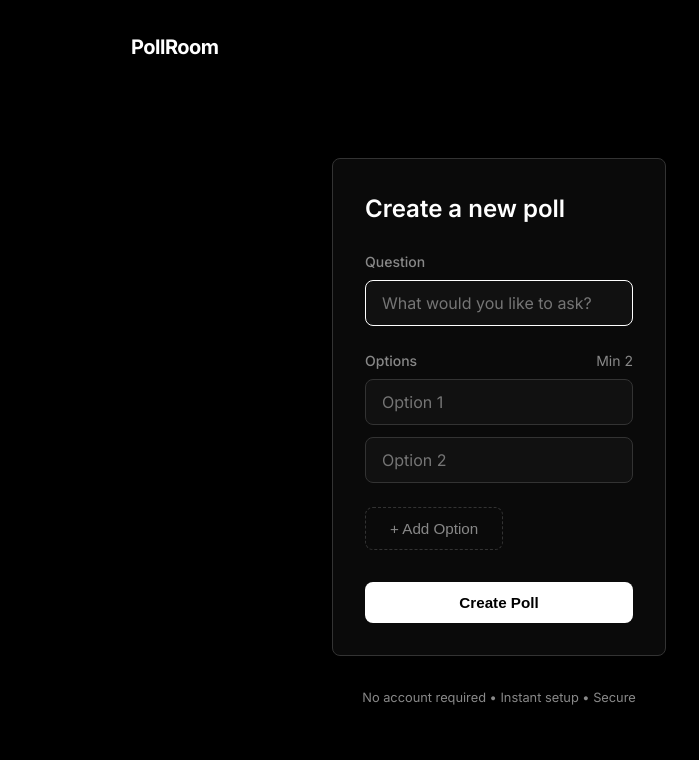
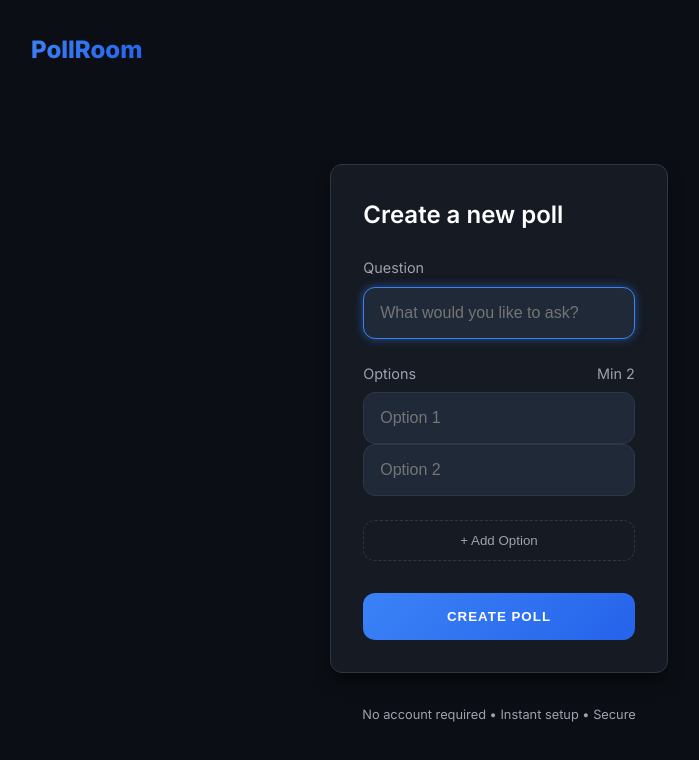
Before and after one commit to Shubhamver45/Poll-Room, a React (Vite) app: page /create in a window 1280 px wide. Shown: the top 760 px of the page, without its empty margins (141-840 px from the left). Built offline with nearby package versions, Linux system fonts and the light colour scheme; no server answers.

Commit message:
style: Restore Original Neural/Cyberpunk Theme (User Request)

```diff
--- a/src/index.css
+++ b/src/index.css
@@ -1,23 +1,65 @@
-@import url('https://fonts.googleapis.com/css2?family=Inter:wght@400;500;600;700&display=swap');
+@import url('https://fonts.googleapis.com/css2?family=Inter:wght@400;500;600;700;800&display=swap');
 
 :root {
-  /* Minimal Dark Theme (Vercel/Linear Style) */
-  --bg-app: #000000;
-  --bg-card: #0A0A0A;
-  --bg-input: #111111;
+  /* Default Cyber Blue Theme */
+  --bg-app: #0B0E14;
+  --bg-panel: #151A23;
+  --bg-input: #1F2937;
 
   --text-main: #FFFFFF;
-  --text-muted: #888888;
-  --text-dim: #444444;
+  --text-muted: #9CA3AF;
 
-  --border: #333333;
-  --border-focus: #FFFFFF;
+  --primary: #3B82F6;
+  /* Blue */
+  --primary-glow: rgba(59, 130, 246, 0.5);
+  --primary-gradient: linear-gradient(135deg, #3B82F6 0%, #2563EB 100%);
 
-  --primary: #FFFFFF;
-  --primary-text: #000000;
+  --border: #2D3748;
+  --radius: 12px;
 
-  --radius: 8px;
-  --shadow: 0 4px 12px rgba(0, 0, 0, 0.5);
+  --shadow-lg: 0 10px 15px -3px rgba(0, 0, 0, 0.5);
+}
+
+/* --- NEURAL THEMES (AI ADAPTIVE) --- */
+
+/* 1. LOVE / JOY (Vaporwave Pink/Purple) */
+.theme-joy {
+  --bg-app: #0F0518;
+  --bg-panel: #1A0B2E;
+  --bg-input: #2D1B4E;
+  --primary: #D946EF;
+  --primary-glow: rgba(217, 70, 239, 0.5);
+  --primary-gradient: linear-gradient(135deg, #D946EF 0%, #8B5CF6 100%);
+  --border: #4C1D95;
+}
+
+/* 2. WAR / DANGER (Red Alert) */
+.theme-fire {
+  --bg-app: #1A0505;
+  --bg-panel: #2B0B0B;
+  --bg-input: #450A0A;
+  --primary: #EF4444;
+  --primary-glow: rgba(239, 68, 68, 0.5);
+  --primary-gradient: linear-gradient(135deg, #EF4444 0%, #B91C1C 100%);
+  --border: #7F1D1D;
+}
+
+/* 3. MONEY / GROWTH (Matrix Green) */
+.theme-emerald {
+  --bg-app: #020402;
+  /* Deep Dark Green/Black */
+  --bg-panel: #064E3B;
+  /* Dark Green Panel */
+  --bg-input: #065F46;
+  --primary: #10B981;
+  /* Emerald */
+  --primary-glow: rgba(16, 185, 129, 0.5);
+  --primary-gradient: linear-gradient(135deg, #10B981 0%, #059669 100%);
+  --border: #065F46;
+  --text-main: #D1FAE5;
+
+  /* Matrix Font for Tech Vibe */
+  font-family: 'JetBrains Mono', 'Inter', monospace;
 }
 
 * {
@@ -32,11 +74,13 @@ body {
   color: var(--text-main);
   line-height: 1.5;
   min-height: 100vh;
+  transition: background-color 0.5s ease;
+  /* Smooth Theme Switch */
 }
 
 /* Layout */
 .app-container {
-  max-width: 800px;
+  max-width: 1000px;
   margin: 0 auto;
   padding: 2rem;
   min-height: 100vh;
@@ -44,147 +88,82 @@ body {
   flex-direction: column;
 }
 
-/* Cards */
-.card {
-  background: var(--bg-card);
-  border: 1px solid var(--border);
-  border-radius: var(--radius);
-  padding: 2rem;
-  box-shadow: var(--shadow);
-}
-
-/* Headers */
+/* Header */
 .header {
   display: flex;
   justify-content: space-between;
   align-items: center;
   margin-bottom: 2rem;
-  padding-bottom: 1rem;
+  padding-bottom: 1.5rem;
   border-bottom: 1px solid var(--border);
 }
 
 .header-logo span {
-  font-weight: 700;
-  font-size: 1.25rem;
-  letter-spacing: -0.5px;
+  font-size: 1.5rem;
+  font-weight: 800;
+  background: var(--primary-gradient);
+  -webkit-background-clip: text;
+  -webkit-text-fill-color: transparent;
 }
 
-/* Forms */
-.form-group {
+/* Cards */
+.card {
+  background: var(--bg-panel);
+  border: 1px solid var(--border);
+  border-radius: var(--radius);
+  padding: 2rem;
+  box-shadow: var(--shadow-lg);
+  margin-bottom: 2rem;
+  transition: border-color 0.3s ease, background-color 0.3s ease;
+}
+
+/* Poll Question */
+.poll-question {
+  font-size: 2rem;
+  font-weight: 700;
   margin-bottom: 1.5rem;
 }
 
-.form-label {
-  display: block;
-  font-size: 0.875rem;
-  color: var(--text-muted);
-  margin-bottom: 0.5rem;
-  font-weight: 500;
-}
-
-.form-input {
-  width: 100%;
-  padding: 0.75rem 1rem;
-  background: var(--bg-input);
-  border: 1px solid var(--border);
-  border-radius: var(--radius);
-  color: var(--text-main);
-  font-size: 1rem;
-  font-family: inherit;
-  transition: border-color 0.15s ease;
-}
-
-.form-input:focus {
-  outline: none;
-  border-color: var(--border-focus);
-}
-
-.form-input:disabled {
-  opacity: 0.5;
-  cursor: not-allowed;
-}
-
-/* Buttons */
-.btn {
-  display: inline-flex;
-  align-items: center;
-  justify-content: center;
-  padding: 0.75rem 1.5rem;
-  border-radius: var(--radius);
-  font-weight: 500;
-  font-size: 0.95rem;
-  cursor: pointer;
-  transition: all 0.15s ease;
-  border: none;
-}
-
-.btn-primary {
-  background: var(--primary);
-  color: var(--primary-text);
-  font-weight: 600;
-}
-
-.btn-primary:hover {
-  background: #EAEAEA;
-}
-
-.btn-primary:active {
-  transform: scale(0.98);
-}
-
-.btn-secondary {
-  background: transparent;
-  color: var(--text-muted);
-  border: 1px solid var(--border);
-}
-
-.btn-secondary:hover {
-  border-color: var(--text-main);
-  color: var(--text-main);
-}
-
-.btn-full {
-  width: 100%;
-}
-
-/* Poll Specifics */
-.poll-question {
-  font-size: 1.75rem;
-  font-weight: 700;
-  letter-spacing: -0.02em;
-  line-height: 1.3;
-  margin-bottom: 0.5rem;
-}
-
+/* Poll Options */
 .poll-option {
   position: relative;
   background: var(--bg-input);
   border: 1px solid var(--border);
   border-radius: var(--radius);
-  padding: 1rem;
-  /* Better padding */
-  margin-bottom: 0.75rem;
+  margin-bottom: 1rem;
   cursor: pointer;
-  transition: border-color 0.15s;
   overflow: hidden;
-  /* Ensure bar stays inside */
+  transition: all 0.2s;
 }
 
 .poll-option:hover {
-  border-color: var(--text-muted);
+  border-color: var(--primary);
+  box-shadow: 0 0 10px var(--primary-glow);
+  /* Neon Glow on Hover */
 }
 
 .poll-option--selected {
   border-color: var(--primary);
-  background: rgba(255, 255, 255, 0.05);
+  box-shadow: 0 0 15px var(--primary-glow);
 }
 
 .poll-option__content {
   position: relative;
   z-index: 2;
+  padding: 1rem 1.25rem;
   display: flex;
   justify-content: space-between;
   align-items: center;
+}
+
+.poll-option__text {
+  font-weight: 500;
+  font-size: 1.1rem;
+}
+
+.poll-option__percent {
+  font-weight: 700;
+  color: var(--primary);
 }
 
 .poll-option__bar {
@@ -192,34 +171,122 @@ body {
   top: 0;
   left: 0;
   bottom: 0;
-  background: rgba(255, 255, 255, 0.15);
-  /* Clean white bar */
+  background: var(--primary-gradient);
+  opacity: 0.2;
   z-index: 1;
-  transition: width 0.6s cubic-bezier(0.16, 1, 0.3, 1);
+  transition: width 0.8s cubic-bezier(0.4, 0, 0.2, 1);
 }
 
-.poll-option__text {
-  font-weight: 500;
+/* Buttons */
+.btn-primary {
+  background: var(--primary-gradient);
+  color: white;
+  border: none;
+  padding: 1rem 2rem;
+  border-radius: var(--radius);
+  font-weight: 600;
+  cursor: pointer;
+  width: 100%;
+  text-transform: uppercase;
+  letter-spacing: 1px;
+  transition: all 0.2s;
 }
 
-/* Utility */
+.btn-primary:disabled {
+  opacity: 0.6;
+  cursor: not-allowed;
+}
+
+.btn-primary:hover:not(:disabled) {
+  box-shadow: 0 0 20px var(--primary-glow);
+  transform: translateY(-1px);
+}
+
+.btn-secondary {
+  background: transparent;
+  color: var(--text-muted);
+  border: 1px solid var(--border);
+  padding: 0.75rem;
+  border-radius: var(--radius);
+  cursor: pointer;
+  width: 100%;
+}
+
+.btn-secondary:hover {
+  color: var(--text-main);
+  border-color: var(--text-main);
+}
+
+
+/* Inputs */
+.form-group {
+  margin-bottom: 1.5rem;
+}
+
+.form-label {
+  display: block;
+  color: var(--text-muted);
+  margin-bottom: 0.5rem;
+  font-size: 0.9rem;
+}
+
+.form-input {
+  width: 100%;
+  padding: 1rem;
+  background: var(--bg-input);
+  border: 1px solid var(--border);
+  border-radius: var(--radius);
+  color: var(--text-main);
+  font-size: 1rem;
+}
+
+.form-input:focus {
+  outline: none;
+  border-color: var(--primary);
+  box-shadow: 0 0 10px var(--primary-glow);
+}
+
+/* Confetti */
+.confetti-container {
+  pointer-events: none;
+  position: fixed;
+  top: 0;
+  left: 0;
+  width: 100%;
+  height: 100%;
+  z-index: 999;
+}
+
+/* Responsive Grid */
+.poll-grid {
+  display: flex;
+  gap: 2rem;
+  align-items: flex-start;
+  flex-wrap: wrap;
+}
+
+@media (max-width: 768px) {
+  .poll-grid {
+    flex-direction: column;
+  }
+}
+
+/* Toast */
 .toast {
   position: fixed;
   bottom: 2rem;
   right: 2rem;
-  background: var(--bg-card);
+  background: var(--bg-panel);
   border: 1px solid var(--border);
   color: var(--text-main);
   padding: 1rem 1.5rem;
   border-radius: var(--radius);
-  box-shadow: var(--shadow);
-  display: flex;
-  align-items: center;
-  gap: 12px;
-  transform: translateY(20px);
+  box-shadow: 0 10px 40px -10px rgba(0, 0, 0, 0.5);
+  transform: translateY(100px);
   opacity: 0;
-  transition: all 0.2s ease;
-  z-index: 100;
+  transition: all 0.3s;
+  z-index: 1000;
+  border-left: 4px solid var(--primary);
 }
 
 .toast--visible {
@@ -227,47 +294,15 @@ body {
   opacity: 1;
 }
 
+/* Status Badges */
 .live-badge {
-  color: #10B981;
+  background: rgba(0, 0, 0, 0.3);
+  color: var(--primary);
+  border: 1px solid var(--primary);
+  padding: 4px 10px;
+  border-radius: 20px;
   font-size: 0.75rem;
-  font-weight: 600;
+  font-weight: 700;
   text-transform: uppercase;
-  letter-spacing: 1px;
-  border: 1px solid #10B981;
-  padding: 2px 8px;
-  border-radius: 4px;
+  box-shadow: 0 0 10px var(--primary-glow);
 }
-
-/* Option Inputs */
-.option-row {
-  display: flex;
-  gap: 0.5rem;
-  margin-bottom: 0.75rem;
-}
-
-.remove-option-btn {
-  background: transparent;
-  border: none;
-  color: var(--text-muted);
-  font-size: 1.5rem;
-  /* Larger X */
-  cursor: pointer;
-  padding: 0 0.5rem;
-}
-
-.remove-option-btn:hover {
-  color: #EF4444;
-  /* Red on hover */
-}
-
-.poll-grid {
-  display: grid;
-  grid-template-columns: 1fr 300px;
-  gap: 2rem;
-}
-
-@media (max-width: 768px) {
-  .poll-grid {
-    grid-template-columns: 1fr;
-  }
-}
--- a/src/pages/ViewPoll.jsx
+++ b/src/pages/ViewPoll.jsx
@@ -5,13 +5,22 @@ import { getSocket, joinPollRoom, leavePollRoom, emitVote } from '../services/so
 import { getVoterId, markPollAsVoted, hasVotedOnPoll } from '../services/voter';
 
 /* --- PARTICLES COMPONENT --- */
-const Confetti = () => {
-    const particles = Array.from({ length: 30 });
+const Confetti = ({ theme }) => {
+    const particles = Array.from({ length: 40 });
+    const getColors = () => {
+        // Colors match the theme
+        if (theme === 'theme-fire') return ['#EF4444', '#B91C1C', '#FFA500'];
+        if (theme === 'theme-joy') return ['#D946EF', '#8B5CF6', '#F472B6'];
+        if (theme === 'theme-emerald') return ['#10B981', '#059669', '#34D399'];
+        return ['#3B82F6', '#60A5FA', '#93C5FD']; // Default Blue
+    };
+    const colors = getColors();
+
     return (
-        <div style={{ position: 'fixed', top: 0, left: 0, width: '100%', height: '100%', pointerEvents: 'none', zIndex: 9999, overflow: 'hidden' }}>
+        <div className="confetti-container">
             {particles.map((_, i) => {
                 const left = Math.random() * 100;
-                const color = ['#FFFFFF', '#888888', '#444444'][Math.floor(Math.random() * 3)]; // Monochrome confetti
+                const color = colors[Math.floor(Math.random() * colors.length)];
                 return (
                     <div
                         key={i}
@@ -19,12 +28,12 @@ const Confetti = () => {
                             position: 'absolute',
                             top: '-10px',
                             left: `${left}%`,
-                            width: '6px',
-                            height: '6px',
+                            width: '8px',
+                            height: '8px',
                             backgroundColor: color,
-                            borderRadius: '2px', // Square confetti
+                            borderRadius: '50%',
                             animation: `fall ${1 + Math.random() * 2}s linear ${Math.random() * 0.5}s forwards`,
-                            opacity: 0.6
+                            opacity: 0.8
                         }}
                     />
                 );
@@ -32,6 +41,22 @@ const Confetti = () => {
             <style>{`@keyframes fall { to { transform: translateY(100vh) rotate(360deg); opacity: 0; } }`}</style>
         </div>
     );
+};
+
+// --- NEURAL THEME LOGIC (Restored) ---
+const determineTheme = (text) => {
+    const t = text.toLowerCase();
+
+    const fireKeywords = ['hate', 'worst', 'kill', 'war', 'danger', 'dead', 'die', 'bad', 'evil', 'fight', 'angry', 'error', 'fail'];
+    if (fireKeywords.some(k => t.includes(k))) return 'theme-fire'; // RED
+
+    const joyKeywords = ['love', 'best', 'happy', 'good', 'fun', 'joy', 'cute', 'win', 'party', 'laugh', 'friend', 'beautiful', 'nice'];
+    if (joyKeywords.some(k => t.includes(k))) return 'theme-joy'; // PURPLE/PINK
+
+    const moneyKeywords = ['money', 'rich', 'finance', 'cash', 'bitcoin', 'crypto', 'gold', 'wealth', 'invest', 'stock', 'profit', 'tree', 'nature', 'growth'];
+    if (moneyKeywords.some(k => t.includes(k))) return 'theme-emerald'; // GREEN
+
+    return ''; // Default Cyber Blue
 };
 
 export default function ViewPoll() {
@@ -48,6 +73,9 @@ export default function ViewPoll() {
     const [viewerCount, setViewerCount] = useState(0);
     const [showConfetti, setShowConfetti] = useState(false);
 
+    // Theme State
+    const [themeClass, setThemeClass] = useState('');
+
     const prevTotalRef = useRef(0);
     const voterId = getVoterId();
 
@@ -56,12 +84,20 @@ export default function ViewPoll() {
         setTimeout(() => setToast({ show: false, message: '', type: '' }), 3000);
     }, []);
 
+    // Fetch Poll & Set Theme
     useEffect(() => {
         const fetchPoll = async () => {
             try {
                 const data = await getPoll(shareId, voterId);
                 setPoll(data.poll);
                 prevTotalRef.current = data.poll.totalVotes;
+
+                // Apply Neural Theme based on Question Content
+                const detectedTheme = determineTheme(data.poll.question);
+                if (detectedTheme) {
+                    setThemeClass(detectedTheme);
+                }
+
                 if (data.hasVoted) {
                     setHasVoted(true);
                     setVotedOptionIndex(data.votedOptionIndex);
@@ -80,14 +116,22 @@ export default function ViewPoll() {
         fetchPoll();
     }, [shareId, voterId]);
 
+    // Apply Theme to Body (Global Background Switch)
+    useEffect(() => {
+        if (themeClass) {
+            document.body.className = themeClass; // Apply to body for full BG change
+        } else {
+            document.body.className = '';
+        }
+        return () => { document.body.className = ''; }; // Cleanup
+    }, [themeClass]);
+
+
     useEffect(() => {
         const socket = getSocket();
         joinPollRoom(shareId);
 
         socket.on('poll-updated', (data) => {
-            if (data.totalVotes > prevTotalRef.current && !hasVoted) {
-                // Subtle flash or sound could go here
-            }
             prevTotalRef.current = data.totalVotes;
             setPoll((prev) => prev ? { ...prev, options: data.options, totalVotes: data.totalVotes } : prev);
         });
@@ -106,7 +150,7 @@ export default function ViewPoll() {
             setVoting(false);
             setShowConfetti(true);
             setTimeout(() => setShowConfetti(false), 3000);
-            showToast('Vote recorded');
+            showToast('Vote successfully recorded');
         });
 
         socket.on('vote-error', (data) => {
@@ -127,7 +171,7 @@ export default function ViewPoll() {
             socket.off('vote-error');
             socket.off('viewer-count');
         };
-    }, [shareId, showToast, hasVoted]);
+    }, [shareId, showToast]);
 
     const handleVote = () => {
         if (selectedOption < 0 || hasVoted || voting) return;
@@ -141,11 +185,11 @@ export default function ViewPoll() {
         try {
             await navigator.clipboard.writeText(url);
             setCopied(true);
-            showToast('Link copied');
+            showToast('Link copied to clipboard');
             setTimeout(() => setCopied(false), 2000);
         } catch {
             setCopied(true);
-            showToast('Link copied');
+            showToast('Link copied to clipboard');
             setTimeout(() => setCopied(false), 2000);
         }
     };
@@ -172,7 +216,7 @@ export default function ViewPoll() {
     if (loading) {
         return (
             <div className="app-container" style={{ display: 'flex', alignItems: 'center', justifyContent: 'center' }}>
-                <div style={{ color: 'var(--text-muted)' }}>Loading...</div>
+                <div style={{ color: 'var(--primary)', fontWeight: 'bold' }}>Loading Neural Interface...</div>
             </div>
         );
     }
@@ -182,7 +226,7 @@ export default function ViewPoll() {
             <div className="app-container">
                 <div className="card" style={{ textAlign: 'center', borderColor: '#EF4444' }}>
                     <p style={{ color: '#EF4444', marginBottom: '1rem' }}>{error}</p>
-                    <Link to="/" className="btn btn-secondary">Home</Link>
+                    <Link to="/" className="btn btn-secondary">RETURN HOME</Link>
                 </div>
             </div>
         );
@@ -191,19 +235,19 @@ export default function ViewPoll() {
     const maxVotes = Math.max(...poll.options.map((o) => o.votes), 0);
 
     return (
-        <div className="app-container">
+        <div className={`app-container ${themeClass}`}>
             <header className="header">
                 <Link to="/" className="header-logo" style={{ textDecoration: 'none', color: 'inherit' }}>
                     <span>PollRoom</span>
                 </Link>
-                <div className="live-badge">Live</div>
+                <div className="live-badge">NEURAL LIVE</div>
             </header>
 
-            {showConfetti && <Confetti />}
+            {showConfetti && <Confetti theme={themeClass} />}
 
             <div className="poll-grid">
                 {/* Left Column: Voting */}
-                <div>
+                <div style={{ flex: 2 }}>
                     <h1 className="poll-question">{poll.question}</h1>
 
                     <div style={{ marginTop: '2rem' }}>
@@ -225,7 +269,7 @@ export default function ViewPoll() {
                                     role="button"
                                     tabIndex={!hasVoted ? 0 : -1}
                                 >
-                                    {/* Background Bar */}
+                                    {/* Gradient Bar */}
                                     {(hasVoted || poll.totalVotes > 0) && (
                                         <div className="poll-option__bar" style={{ width: `${percent}%` }} />
                                     )}
@@ -233,12 +277,12 @@ export default function ViewPoll() {
                                     <div className="poll-option__content">
                                         <span className="poll-option__text" style={{ flex: 1 }}>
                                             {option.text}
-                                            {isVotedOption && hasVoted && <span style={{ marginLeft: '8px', color: '#FFF' }}>✓</span>}
+                                            {isVotedOption && hasVoted && <span style={{ marginLeft: '8px', color: 'var(--primary)' }}>✓</span>}
                                         </span>
 
                                         {(hasVoted || poll.totalVotes > 0) && (
                                             <div style={{ textAlign: 'right', fontWeight: 'bold' }}>
-                                                <span>{percent}%</span>
+                                                <span className="poll-option__percent">{percent}%</span>
                                                 <div style={{ fontSize: '0.75rem', fontWeight: 'normal', color: 'var(--text-muted)' }}>
                                                     {option.votes}
                                                 </div>
@@ -253,43 +297,43 @@ export default function ViewPoll() {
                     {!hasVoted ? (
                         <button
                             className="btn btn-primary btn-full"
-                            style={{ marginTop: '1.5rem', padding: '1rem' }}
+                            style={{ marginTop: '1.5rem' }}
                             onClick={handleVote}
                             disabled={selectedOption < 0 || voting}
                         >
-                            {voting ? 'Voting...' : 'Vote'}
+                            {voting ? 'TRANSMIT' : 'VOTE'}
                         </button>
                     ) : (
-                        <div style={{ marginTop: '1.5rem', padding: '1rem', border: '1px solid #333', borderRadius: '8px', textAlign: 'center', color: '#888' }}>
-                            Vote Recorded
+                        <div style={{ marginTop: '1.5rem', padding: '1rem', border: '1px solid var(--primary)', borderRadius: '12px', textAlign: 'center', color: 'var(--primary)', fontWeight: 'bold', boxShadow: '0 0 10px var(--primary-glow)' }}>
+                            VOTE CONFIRMED
                         </div>
                     )}
                 </div>
 
                 {/* Right Column: Stats */}
-                <div style={{ paddingLeft: '1rem' }}>
+                <div style={{ flex: 1 }}>
                     <div className="card" style={{ marginBottom: '1.5rem' }}>
                         <div style={{ display: 'flex', justifyContent: 'space-between', marginBottom: '1rem' }}>
-                            <span style={{ color: 'var(--text-muted)' }}>Total Votes</span>
-                            <span style={{ fontWeight: '700' }}>{poll.totalVotes}</span>
+                            <span style={{ color: 'var(--text-muted)', textTransform: 'uppercase', fontSize: '0.8rem', letterSpacing: '1px' }}>Total Votes</span>
+                            <span style={{ fontWeight: '700', fontSize: '1.5rem' }}>{poll.totalVotes}</span>
                         </div>
                         <div style={{ display: 'flex', justifyContent: 'space-between' }}>
-                            <span style={{ color: 'var(--text-muted)' }}>Online</span>
-                            <span style={{ color: '#10B981', fontWeight: '600' }}>{viewerCount}</span>
+                            <span style={{ color: 'var(--text-muted)', textTransform: 'uppercase', fontSize: '0.8rem', letterSpacing: '1px' }}>Active Nodes</span>
+                            <span style={{ color: 'var(--primary)', fontWeight: '600' }}>{viewerCount}</span>
                         </div>
                     </div>
 
                     <div className="card">
-                        <div style={{ display: 'flex', alignItems: 'center', gap: '0.5rem', marginBottom: '1rem', background: 'var(--bg-input)', padding: '0.5rem', borderRadius: '4px' }}>
+                        <div style={{ display: 'flex', alignItems: 'center', gap: '0.5rem', marginBottom: '1rem', background: 'var(--bg-input)', padding: '0.5rem', borderRadius: '8px' }}>
                             <div style={{ flex: 1, overflow: 'hidden', textOverflow: 'ellipsis', whiteSpace: 'nowrap', fontSize: '0.8rem', fontFamily: 'monospace', color: 'var(--text-muted)' }}>
                                 {window.location.href}
                             </div>
-                            <button onClick={copyShareLink} style={{ background: 'none', border: 'none', color: 'white', cursor: 'pointer', fontWeight: 'bold', fontSize: '0.8rem' }}>
-                                {copied ? '✓' : 'Copy'}
+                            <button onClick={copyShareLink} style={{ background: 'none', border: 'none', color: 'var(--primary)', cursor: 'pointer', fontWeight: 'bold', fontSize: '0.8rem' }}>
+                                {copied ? 'COPIED' : 'COPY'}
                             </button>
                         </div>
                         <button className="btn btn-secondary btn-full" onClick={downloadReport} style={{ fontSize: '0.85rem' }}>
-                            Download CSV
+                            DOWNLOAD .CSV REPORT
                         </button>
                     </div>
                 </div>
@@ -297,7 +341,7 @@ export default function ViewPoll() {
             </div>
 
             <div className={`toast ${toast.show ? 'toast--visible' : ''}`}>
-                {toast.type === 'error' ? '⚠️' : '✓'} {toast.message}
+                {toast.type === 'error' ? '⚠️' : '✅'} {toast.message}
             </div>
         </div>
     );
```
